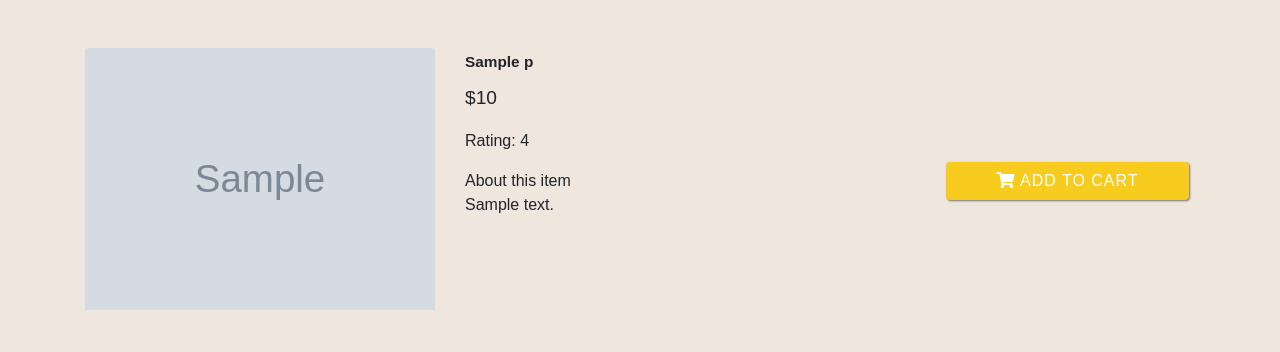
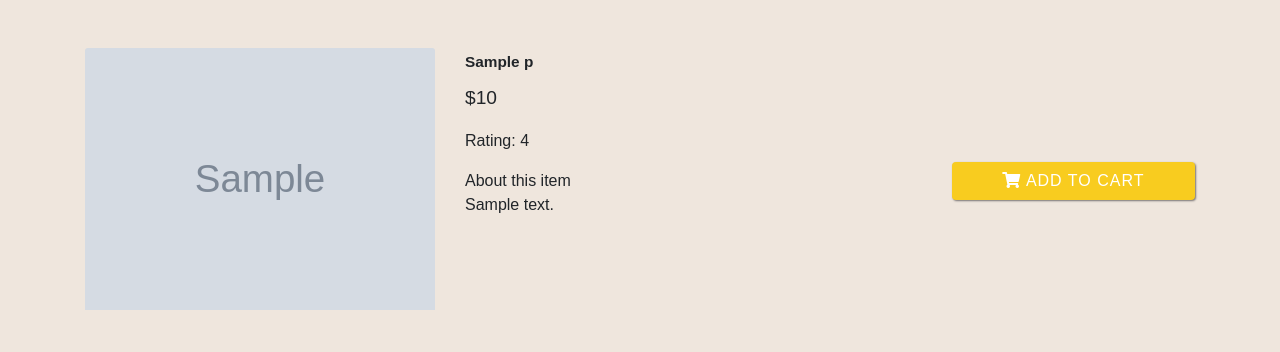
Before and after one commit to hrideshkarki/e-commerce, a Python web app: template app/templates/single-product.html in a window 1280 px wide. Shown: the part 58-410 px from the top of the page. Run offline with Jinja, Linux system fonts and the light colour scheme; the template is opened without the code that fills it: most values are stand-ins (such as "Sample title", 1, 10 or a date in 2020); grey boxes marked "Sample" are stand-in pictures; some libraries are stand-ins or nearby versions; some web fonts are replaced.

Commit message:
overlapping fixed

```diff
--- a/app/static/main.css
+++ b/app/static/main.css
@@ -116,7 +116,7 @@ form {
   .form-control {
     display: block;
     width: 19vw;
-    height: 2.8vw;
+    height: 45px;
     padding: 6px 12px;
     font-size: 16px;
     line-height: 1.5;
--- a/app/templates/index.html
+++ b/app/templates/index.html
@@ -15,7 +15,7 @@
               {% if current_user.is_admin %}
               <div class="button-container position-relative mt-auto">
                 <a class="card-text btn btn-info" href="/edit-product/{{p.id}}">Edit Product</a>
-                <a class="card-text btn btn-warning " href="/remove-item/{{p.id}}" style="position: absolute; right:0;">Remove item from store</a>
+                <a class="card-text btn btn-warning " href="/remove-item/{{p.id}}" style="position: absolute; right:0;">Remove</a>
               </div>
               {% endif %}
             </div>
--- a/app/templates/single-product.html
+++ b/app/templates/single-product.html
@@ -13,11 +13,11 @@
       <p class="card-text"><b>About this item</b> <br>{{p.description}}</p>
 
     </div>
-    <div class="col-md-3 mb-6 d-flex justify-content-center align-items-center">
-      <div class="d-flex flex-column">
+    <div class="col-md-3 d-flex justify-content-center align-items-center">
+      <div class="d-flex flex-column ml-auto">
         {% if current_user.is_admin %}
-        <a class="card-text btn btn-info" href="/edit-product/{{p.id}}">Edit Product</a>
-        <a class="card-text btn btn-warning ml-auto" href="/remove-item/{{p.id}}">Remove item from store</a>
+        <a class="card-text btn btn-info"; href="/edit-product/{{p.id}}">Edit Product</a>
+        <a class="card-text btn btn-warning ml-auto" style = "margin-left:;" href="/remove-item/{{p.id}}">Remove from store</a>
         {% elif p.in_cart %}
         <a class="card-text btn btn-warning" href="/remove-from-cart/{{p.id}}"><i class="fas fa-shopping-cart"></i> Remove from cart</a>
         {% else %}
```
